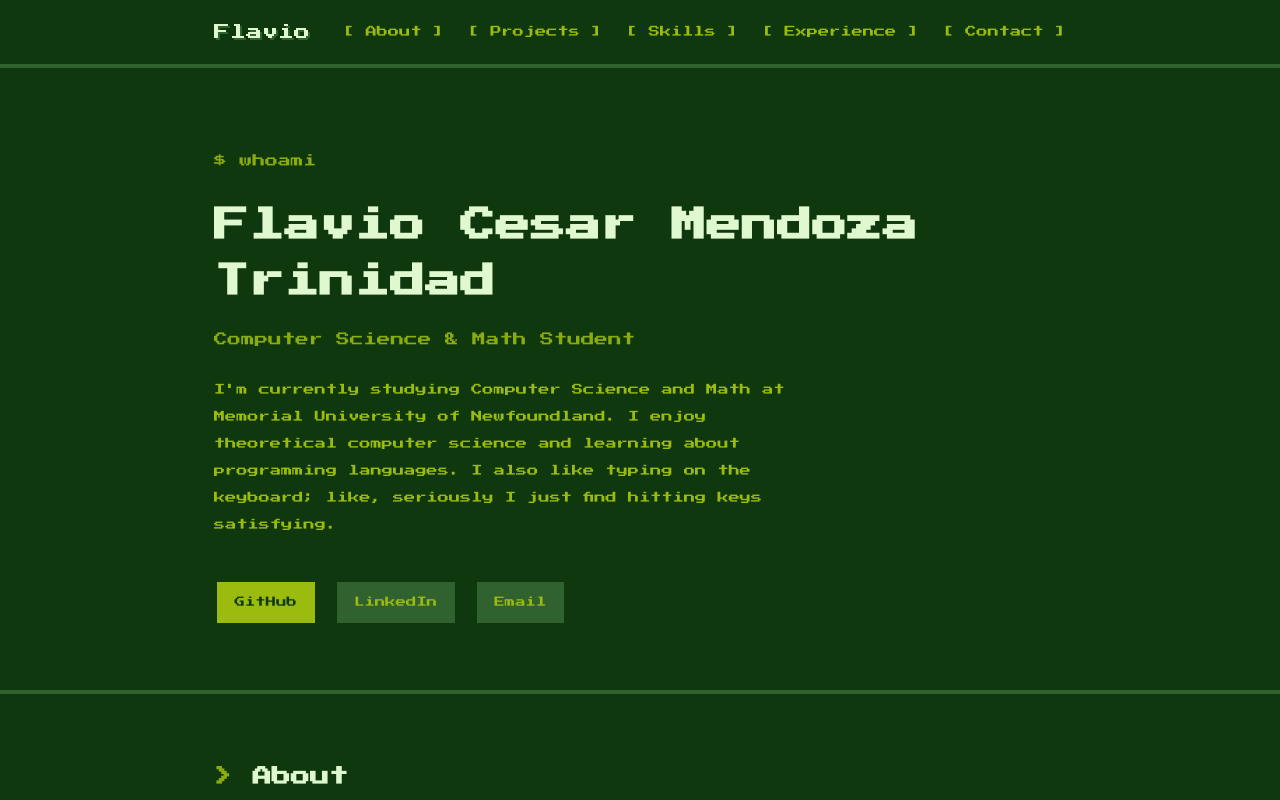
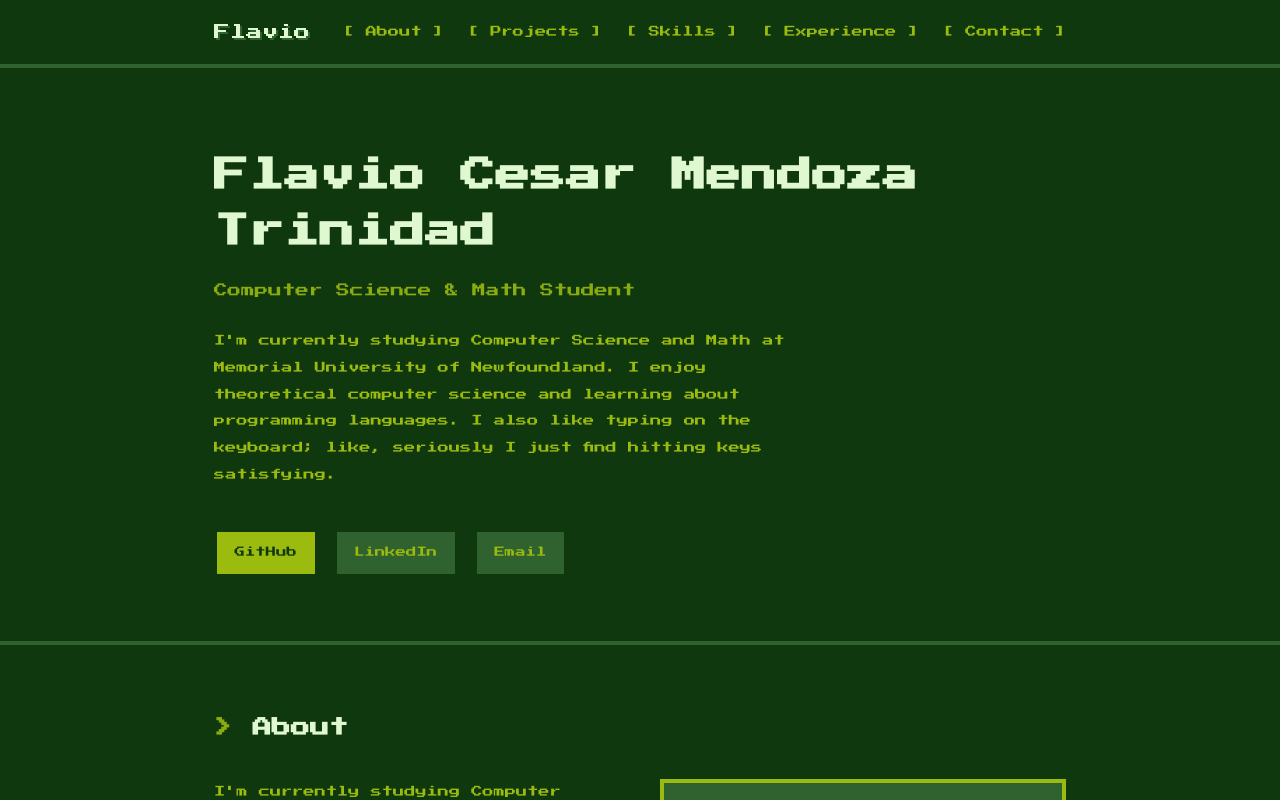
Before and after one commit to FlavioT04/portfolio-website, a React (Vite) app: page / in a window 1280 px wide. Shown: the top 800 px of the page. Built offline with nearby package versions, Linux system fonts and the light colour scheme.

Commit message:
whoami label removed from Hero

```diff
--- a/src/components/Hero.jsx
+++ b/src/components/Hero.jsx
@@ -4,7 +4,6 @@ function Hero() {
   return (
     <section className="hero">
       <div className="container">
-        <p className="hero-label">$ whoami</p>
         <h1 className="hero-name">{portfolio.name}</h1>
         <p className="hero-title">{portfolio.title}</p>
         <p className="hero-desc">{portfolio.about}</p>
--- a/src/index.css
+++ b/src/index.css
@@ -104,12 +104,6 @@ section {
 /* ── Hero ────────────────────────────────── */
 .hero {
   padding: 5rem 0 4rem;
-}
-
-.hero-label {
-  font-size: 0.8rem;
-  color: var(--gb-mid);
-  margin-bottom: 1.5rem;
 }
 
 .hero-name {
```
